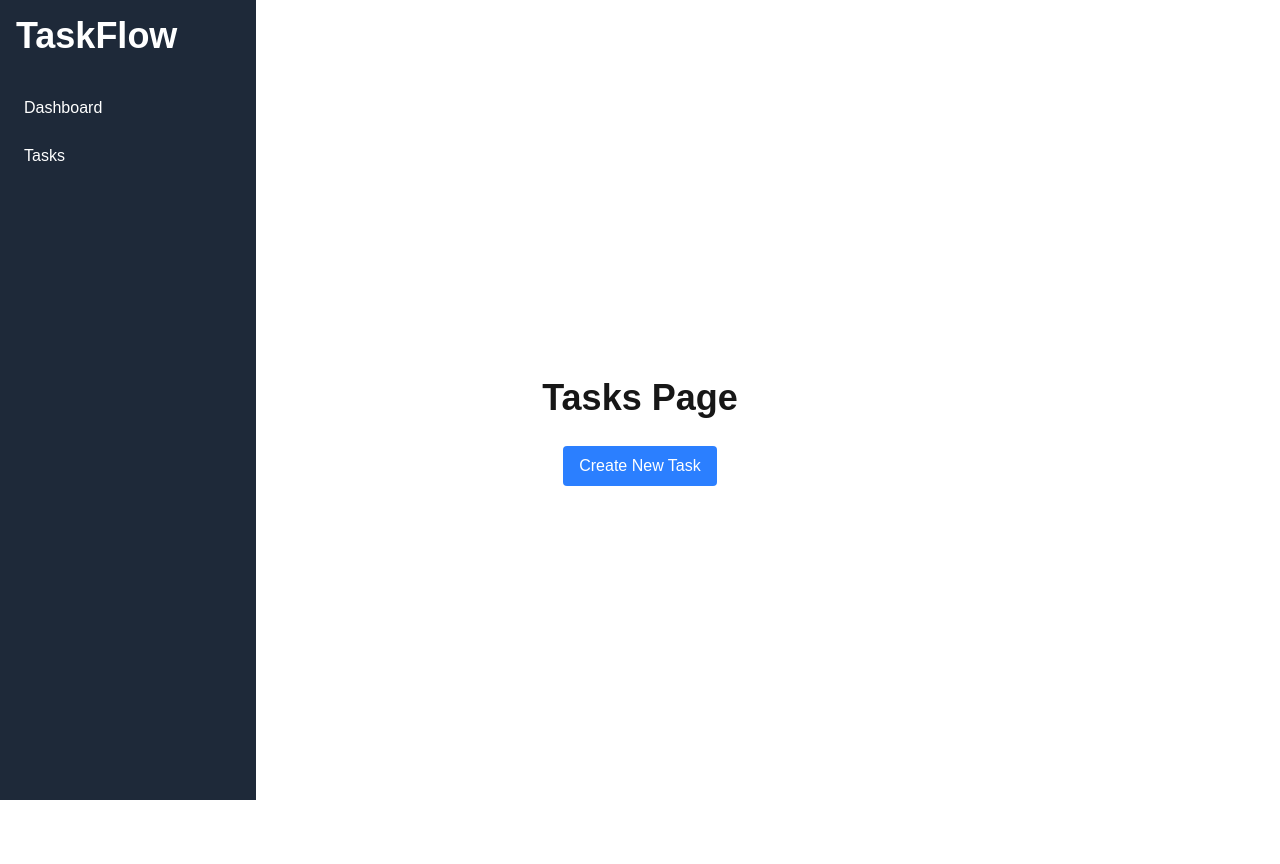
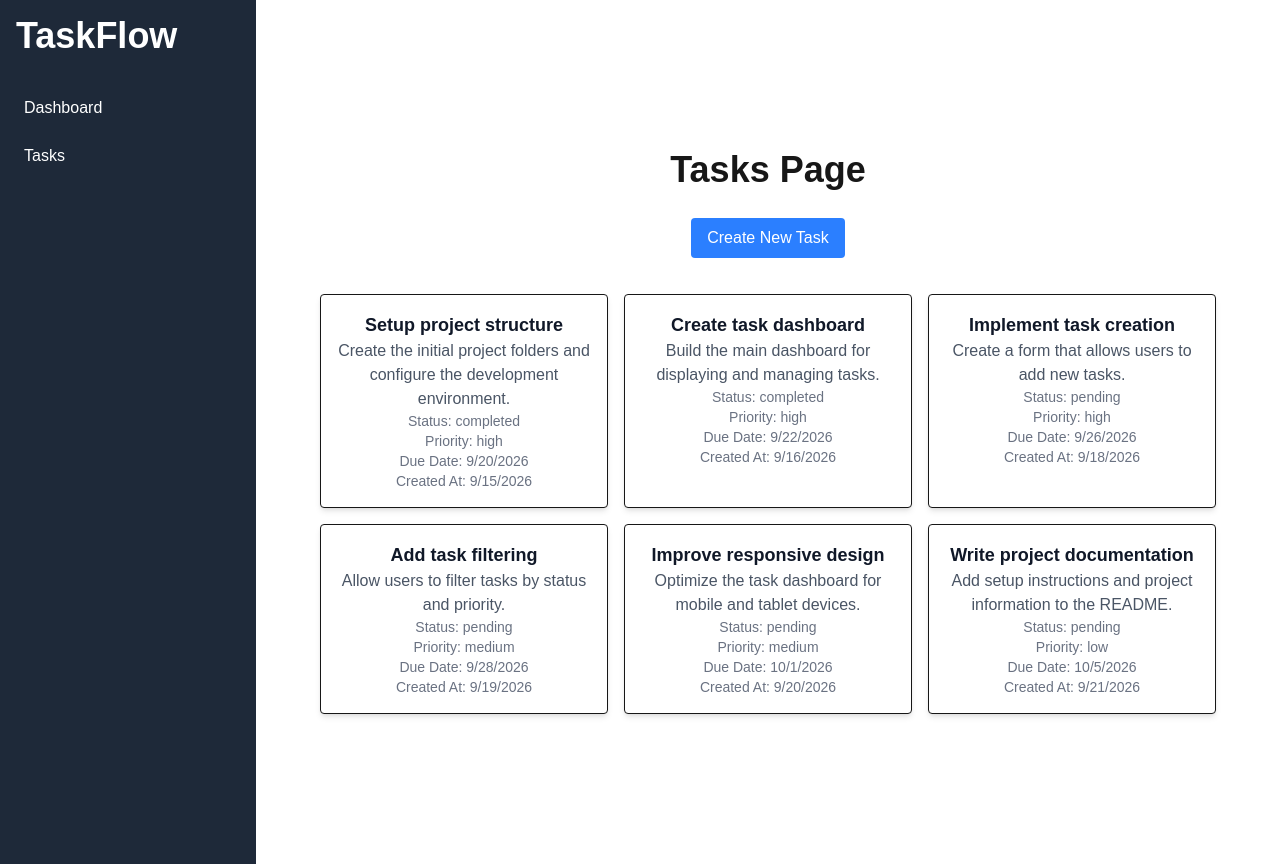
Before and after one commit to frhandev/taskflow, a Next.js app in the folder frontend/: page /tasks in a window 1280 px wide. Built offline with nearby package versions, Linux system fonts and the light colour scheme.

Commit message:
feat: add task cards and dummy task data

```diff
--- a/frontend/app/(dashboard)/tasks/page.tsx
+++ b/frontend/app/(dashboard)/tasks/page.tsx
@@ -1,12 +1,25 @@
-import Link from "next/dist/client/link";
+import TaskCard from "@/components/tasks/TaskCard";
+import Link from "next/link";
+import Task from "@/types/tasks";
+import { mockTasks } from "@/lib/data/tasks";
 
 function TasksPage() {
+  const tasks: Task[] = mockTasks;
+
   return (
-    <div className="flex flex-col items-center justify-center min-h-screen py-2 gap-3">
+    <div className="flex flex-col items-center justify-center min-h-screen py-2 gap-3 w-full">
       <h1 className="text-4xl font-bold">Tasks Page</h1>
-      <Link href="/tasks/new" className="mt-4 px-4 py-2 bg-blue-500 text-white rounded hover:bg-blue-600">
+      <Link
+        href="/tasks/new"
+        className="mt-4 px-4 py-2 bg-blue-500 text-white rounded hover:bg-blue-600"
+      >
         Create New Task
       </Link>
+      <div className="mt-6 w-full max-w-4xl grid grid-cols-1 sm:grid-cols-2 md:grid-cols-3 gap-4">
+        {tasks.map((task) => (
+          <TaskCard key={task.id} task={task} />
+        ))}
+      </div>
     </div>
   );
 }
--- a/frontend/components/layout/Sidebar.tsx
+++ b/frontend/components/layout/Sidebar.tsx
@@ -2,7 +2,7 @@ import Link from "next/link";
 
 function Sidebar() {
   return (
-    <div className="w-64 min-h-screen bg-gray-800 text-white p-4 flex flex-col fixed">
+    <div className="w-64 min-h-screen shrink-0 bg-gray-800 text-white p-4 flex flex-col">
       <Link href="/" className="text-4xl font-bold">
         TaskFlow
       </Link>
--- /dev/null
+++ b/frontend/components/tasks/TaskCard.tsx
@@ -0,0 +1,16 @@
+import Task from "@/types/tasks";
+
+function TaskCard({ task }: { task: Task }) {
+    return (
+        <div className="task-card max-w-full p-4 border rounded shadow-md bg-white text-center">
+            <h3 className="text-lg font-bold text-gray-900">{task.title}</h3>
+            <p className="text-gray-600">{task.description}</p>
+            <p className="text-sm text-gray-500">Status: {task.status}</p>
+            <p className="text-sm text-gray-500">Priority: {task.priority}</p>
+            <p className="text-sm text-gray-500">Due Date: {task.dueDate.toLocaleDateString()}</p>
+            <p className="text-sm text-gray-500">Created At: {task.createdAt.toLocaleDateString()}</p>
+        </div>
+    );
+}
+
+export default TaskCard;
--- /dev/null
+++ b/frontend/lib/data/tasks.ts
@@ -0,0 +1,58 @@
+import Task from "@/types/tasks";
+
+export const mockTasks: Task[] = [
+  {
+    id: '1',
+    title: 'Setup project structure',
+    description: 'Create the initial project folders and configure the development environment.',
+    status: 'completed',
+    priority: 'high',
+    dueDate: new Date('2026-09-20'),
+    createdAt: new Date('2026-09-15'),
+  },
+  {
+    id: '2',
+    title: 'Create task dashboard',
+    description: 'Build the main dashboard for displaying and managing tasks.',
+    status: 'completed',
+    priority: 'high',
+    dueDate: new Date('2026-09-22'),
+    createdAt: new Date('2026-09-16'),
+  },
+  {
+    id: '3',
+    title: 'Implement task creation',
+    description: 'Create a form that allows users to add new tasks.',
+    status: 'pending',
+    priority: 'high',
+    dueDate: new Date('2026-09-26'),
+    createdAt: new Date('2026-09-18'),
+  },
+  {
+    id: '4',
+    title: 'Add task filtering',
+    description: 'Allow users to filter tasks by status and priority.',
+    status: 'pending',
+    priority: 'medium',
+    dueDate: new Date('2026-09-28'),
+    createdAt: new Date('2026-09-19'),
+  },
+  {
+    id: '5',
+    title: 'Improve responsive design',
+    description: 'Optimize the task dashboard for mobile and tablet devices.',
+    status: 'pending',
+    priority: 'medium',
+    dueDate: new Date('2026-10-01'),
+    createdAt: new Date('2026-09-20'),
+  },
+  {
+    id: '6',
+    title: 'Write project documentation',
+    description: 'Add setup instructions and project information to the README.',
+    status: 'pending',
+    priority: 'low',
+    dueDate: new Date('2026-10-05'),
+    createdAt: new Date('2026-09-21'),
+  },
+];
--- /dev/null
+++ b/frontend/types/tasks.ts
@@ -0,0 +1,11 @@
+type Task = {
+    id: string;
+    title: string;
+    description: string;
+    status: 'pending' | 'completed';
+    priority: 'low' | 'medium' | 'high';
+    dueDate: Date;
+    createdAt: Date;
+}
+
+export default Task;
```
Also changed, not shown: 1 other file (tests, documents, lock files or other folders).
